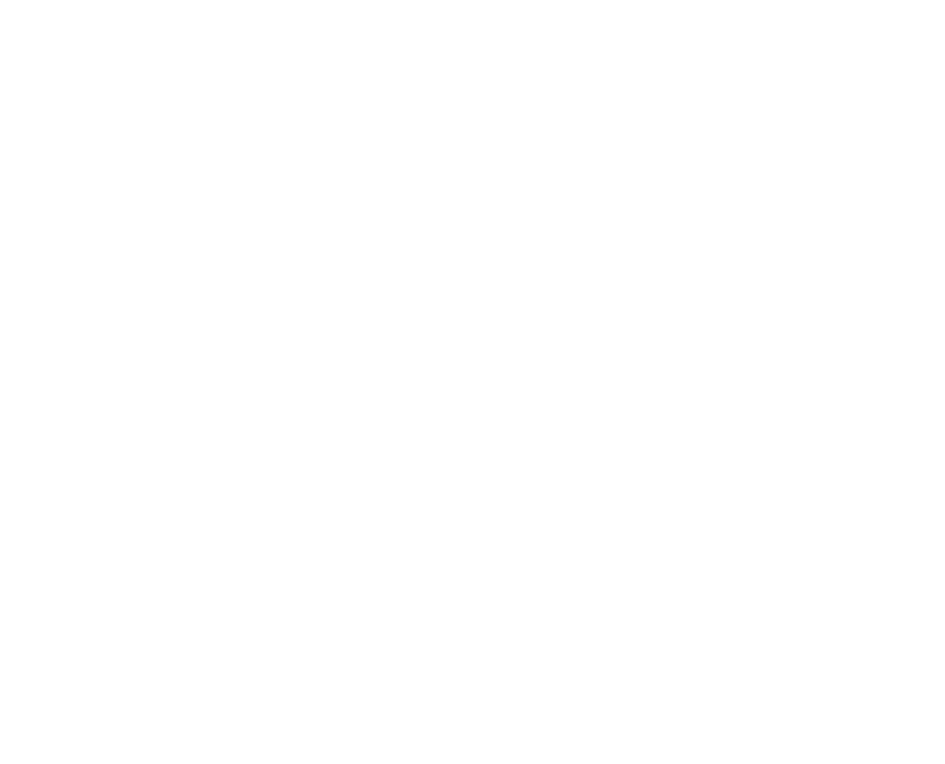
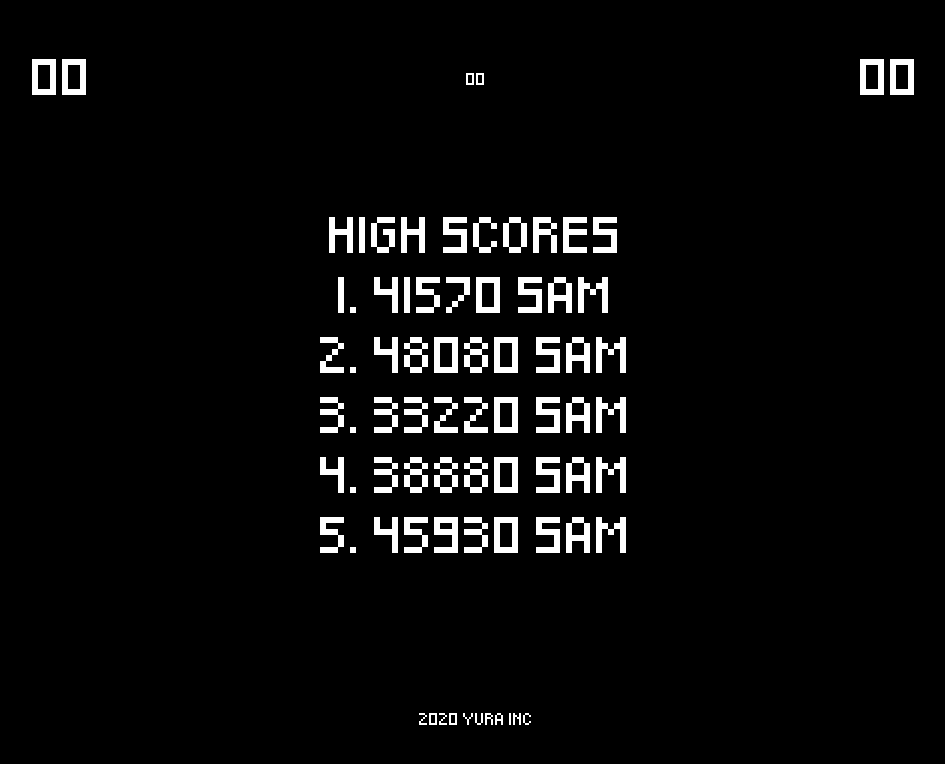
Before and after one commit to bilasyurii/asteroids, a website with bundled scripts: page static/index.html in a window 1280 px wide. Shown: the whole page, without its empty margins (164-1109 px from the left). Built offline with nearby package versions, Linux system fonts and the light colour scheme.

Commit message:
Added skeleton of a UI system. Added basis for game state machine.

```diff
--- /dev/null
+++ b/src/gameState.js
@@ -0,0 +1,5 @@
+export default class GameState {
+  constructor(game) {
+    this.game = game;
+  }
+}
--- /dev/null
+++ b/src/guiElement.js
@@ -0,0 +1,8 @@
+import Vec2 from './vec2.js';
+
+export default class GUIElement {
+  constructor(screenPosition) {
+    this.screenPosition = screenPosition;
+    this.visible = true;
+  }
+}
--- /dev/null
+++ b/src/guiRenderer.js
@@ -0,0 +1,24 @@
+export default class GUIRenderer {
+  constructor(ctx) {
+    this.ctx = ctx;
+    this.elements = {};
+  }
+
+  addElement(key, element) {
+    this.elements[key] = element;
+  }
+
+  getElement(key) {
+    return this.elements[key];
+  }
+
+  draw() {
+    const width = this.ctx.canvas.clientWidth;
+    const height = this.ctx.canvas.clientHeight;
+
+    for (const key in this.elements) {
+      const element = this.elements[key];
+      element.draw(this.ctx, width, height);
+    }
+  }
+}
--- a/src/index.js
+++ b/src/index.js
@@ -1,3 +1,6 @@
+import MainMenuState from './mainMenuState.js';
+import GuiRenderer from './guiRenderer.js';
+
 export default class Game {
   constructor() {
     this.container = document.getElementById('content');
@@ -12,8 +15,13 @@ export default class Game {
   }
 
   init() {
+
     window.addEventListener("resize", x => this.onResize());
     this.onResize();
+
+    this.guiRenderer = new GuiRenderer(this.ctx);
+
+    this.state = new MainMenuState(this);
 
     requestAnimationFrame((time) => this.update(time));
   }
@@ -24,12 +32,17 @@ export default class Game {
 
     this.canvas.width = this.width;
     this.canvas.height = this.height;
+
+    this.ctx.fillStyle = '#fff';
+    this.ctx.strokeStyle = '#fff';
   }
 
   update(time) {
-    const dt = time - this.prevUpdateTime;
+    const deltaTime = time - this.prevUpdateTime;
     this.prevUpdateTime = time;
-    console.log('update!');
+
+    this.state.update(deltaTime);
+    this.state.draw();
 
     requestAnimationFrame((time) => this.update(time));
   }
--- /dev/null
+++ b/src/mainMenuState.js
@@ -0,0 +1,60 @@
+import GameState from './gameState.js';
+import { ScreenVec2, OriginX, OriginY } from './screenVec2.js';
+import TextLabel from './textLabel.js';
+import Panel from './panel.js';
+import { ScreenCoord, ScreenCoordType } from './screenCoord.js';
+
+export default class MainMenuState extends GameState {
+  constructor(game) {
+    super(game);
+
+    this.init();
+  }
+
+  init() {
+    const latestScore = new TextLabel('00', 30,
+        new ScreenVec2(0.2, 0.1, OriginX.RIGHT));
+
+    const highestScore = new TextLabel('00', 10,
+        new ScreenVec2(0.5, 0.1));
+
+    const worldBest = new TextLabel('00', 30,
+        new ScreenVec2(0.8, 0.1, OriginX.LEFT));
+
+    const copyright = new TextLabel('2020 YURA INC', 10,
+        new ScreenVec2(0.5, 0.9));
+
+    const highScoresPanel = new Panel(new ScreenVec2(0.5, 0.25, OriginX.CENTER, OriginY.TOP),
+                                       new ScreenVec2(0.3, 0.5));
+
+    const highScoresText = new TextLabel('HIGH SCORES', 30,
+        new ScreenVec2(0.5, new ScreenCoord(0, ScreenCoordType.ABSOLUTE), OriginX.CENTER, OriginY.TOP));
+
+    highScoresPanel.addChild(highScoresText);
+
+    for (let i = 0; i < 5; ++i) {
+      const randScore = Math.floor((Math.random() * 9000 + 1000)) * 10;
+      const concreteHighScore = new TextLabel((i + 1) + '. ' + randScore + ' SAM', 30,
+        new ScreenVec2(0.5, new ScreenCoord(60 * (i + 1), ScreenCoordType.ABSOLUTE), OriginX.CENTER, OriginY.TOP));
+
+      highScoresPanel.addChild(concreteHighScore);
+    }
+
+    this.game.guiRenderer.addElement('latestScore', latestScore);
+    this.game.guiRenderer.addElement('highestScore', highestScore);
+    this.game.guiRenderer.addElement('worldBest', worldBest);
+    this.game.guiRenderer.addElement('copyright', copyright);
+    this.game.guiRenderer.addElement('highScoresPanel', highScoresPanel);
+}
+
+  update(deltaTime) {
+    if (false) {
+      this.game.state = null;
+    }
+  }
+
+  draw() {
+    this.game.ctx.clearRect(0, 0, this.game.width, this.game.height);
+    this.game.guiRenderer.draw();
+  }
+}
--- /dev/null
+++ b/src/panel.js
@@ -0,0 +1,70 @@
+import GUIElement from './guiElement.js';
+import Vec2 from './vec2.js';
+import { ScreenVec2, OriginX, OriginY } from './screenVec2.js';
+
+export default class Panel extends GUIElement {
+  constructor(screenPosition, screenSize, children) {
+    super(screenPosition);
+
+    if (screenSize == undefined) {
+      this.screenSize = new ScreenVec2(new Vec2(1, 1));
+    } else {
+      this.screenSize = screenSize;
+    }
+
+    if (children == undefined) {
+      this.children = [];
+    } else {
+      this.children = children;
+    }
+  }
+
+  addChild(child) {
+    this.children.push(child);
+  }
+
+  draw(ctx, width, height) {
+    if (!this.visible) {
+      return;
+    }
+
+    const position = this.screenPosition.toAbsolute(width, height);
+    const size = this.screenSize.toAbsolute(width, height);
+
+    ctx.save();
+
+    ctx.translate(position.x, position.y);
+
+    switch (this.screenPosition.originX) {
+      case OriginX.LEFT:
+        break;
+      case OriginX.RIGHT:
+        ctx.translate(-size.x, 0);
+        break;
+      case OriginX.CENTER:
+        ctx.translate(-size.x / 2, 0);
+        break;
+    }
+
+    switch (this.screenPosition.originY) {
+      case OriginY.TOP:
+        ctx.translate(0, 0);
+        break;
+      case OriginY.BOTTOM:
+        ctx.translate(0, -size.y);
+        break;
+      case OriginY.MIDDLE:
+        ctx.translate(0, -size.y / 2);
+        break;
+    }
+
+    for (const child of this.children) {
+      child.draw(ctx, size.x, size.y);
+    }
+
+    //TODO remove cause its only for debug
+    //ctx.strokeRect(0, 0, size.x, size.y);
+
+    ctx.restore();
+  }
+}
--- /dev/null
+++ b/src/screenCoord.js
@@ -0,0 +1,24 @@
+export const ScreenCoordType = {
+  RELATIVE: 'relative',
+  ABSOLUTE: 'absolute'
+};
+
+export class ScreenCoord {
+  constructor(value, type) {
+    this.value = value;
+
+    if (type == undefined) {
+      this.type = ScreenCoordType.RELATIVE;
+    } else {
+      this.type = type;
+    }
+  }
+
+  toAbsolute(parentSize) {
+    if (this.type === ScreenCoordType.ABSOLUTE) {
+      return this.value;
+    } else {
+      return this.value * parentSize;
+    }
+  }
+}
--- /dev/null
+++ b/src/screenVec2.js
@@ -0,0 +1,46 @@
+import Vec2 from './vec2.js';
+import { ScreenCoord } from './screenCoord.js';
+
+export const OriginX = {
+  CENTER: 'center',
+  LEFT: 'left',
+  RIGHT: 'right'
+};
+
+export const OriginY = {
+  MIDDLE: 'middle',
+  TOP: 'hanging',
+  BOTTOM: 'bottom'
+};
+
+export class ScreenVec2 {
+  constructor(x, y, originX, originY, type) {
+    this.x = x;
+    this.y = y;
+
+    if (originX == undefined) {
+      this.originX = OriginX.CENTER
+    } else {
+      this.originX = originX;
+    }
+
+    if (originY == undefined) {
+      this.originY = OriginY.MIDDLE
+    } else {
+      this.originY = originY;
+    }
+  }
+
+  getAbsoluteCoord(coord, parentSize) {
+    if (coord instanceof ScreenCoord) {
+      return coord.toAbsolute(parentSize);
+    } else {
+      return coord * parentSize;
+    }
+  }
+
+  toAbsolute(width, height) {
+    return new Vec2(this.getAbsoluteCoord(this.x, width),
+                    this.getAbsoluteCoord(this.y, height));
+  }
+}
--- /dev/null
+++ b/src/textLabel.js
@@ -0,0 +1,23 @@
+import GUIElement from './guiElement.js';
+
+export default class TextLabel extends GUIElement {
+  constructor(text, size, screenPosition) {
+    super(screenPosition);
+    this.text = text;
+    this.size = size;
+  }
+
+  draw(ctx, width, height) {
+    if (!this.visible) {
+      return;
+    }
+
+    ctx.font = this.size + 'px "Pixeled"';
+    ctx.textAlign = this.screenPosition.originX;
+    ctx.textBaseline = this.screenPosition.originY;
+
+    const position = this.screenPosition.toAbsolute(width, height);
+
+    ctx.fillText(this.text, position.x, position.y);
+  }
+}
--- /dev/null
+++ b/src/vec2.js
@@ -0,0 +1,56 @@
+export default class Vec2 {
+  constructor(x, y) {
+    this.x = x;
+    this.y = y;
+  }
+
+  get length() {
+    return Math.sqrt(x * x + y * y);
+  }
+
+  get normalized() {
+    const length = this.length;
+
+    if (length === 0) {
+      return Vec2.zero;
+    }
+
+    return this.multiply(1 / this.length);
+  }
+
+  multiply(factor) {
+    return new Vec2(this.x * factor, this.y * factor);
+  }
+
+  add(other) {
+    return new Vec2(this.x + other.x, this.y + other.y);
+  }
+
+  substract(other) {
+    return new Vec2(this.x - other.x, this.y - other.y);
+  }
+
+  equals(other) {
+    return this.x === other.x && this.y === other.y;
+  }
+
+  static get zero() {
+    return new Vec2(0, 0);
+  }
+
+  static get up() {
+    return new Vec2(0, 1);
+  }
+
+  static get down() {
+    return new Vec2(0, -1);
+  }
+
+  static get right() {
+    return new Vec2(1, 0);
+  }
+
+  static get left() {
+    return new Vec2(-1, 0);
+  }
+}
--- a/static/styles/main.css
+++ b/static/styles/main.css
@@ -1,3 +1,8 @@
+@font-face {
+  font-family: 'Pixeled';
+  src: url(../fonts/Pixeled.ttf) format('truetype');
+}
+
 html {
   width: 100%;
   height: 100%;
@@ -20,4 +25,5 @@ body {
   height: 100%;
   left: 0;
   top: 0;
+  background-color: #000;
 }
```
Also changed, not shown: src/entity.js (added, +25 -0 lines), src/player.js (added, +13 -0 lines), static/index.html (+2 -2 lines), static/fonts/Pixeled.ttf (added).
